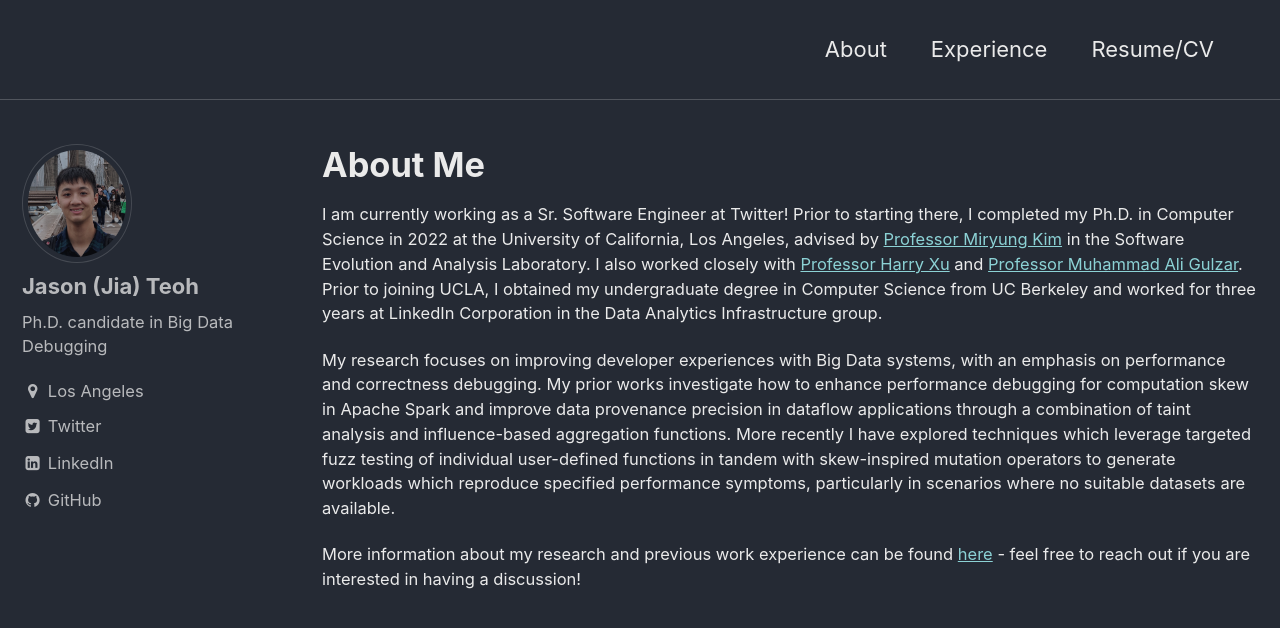
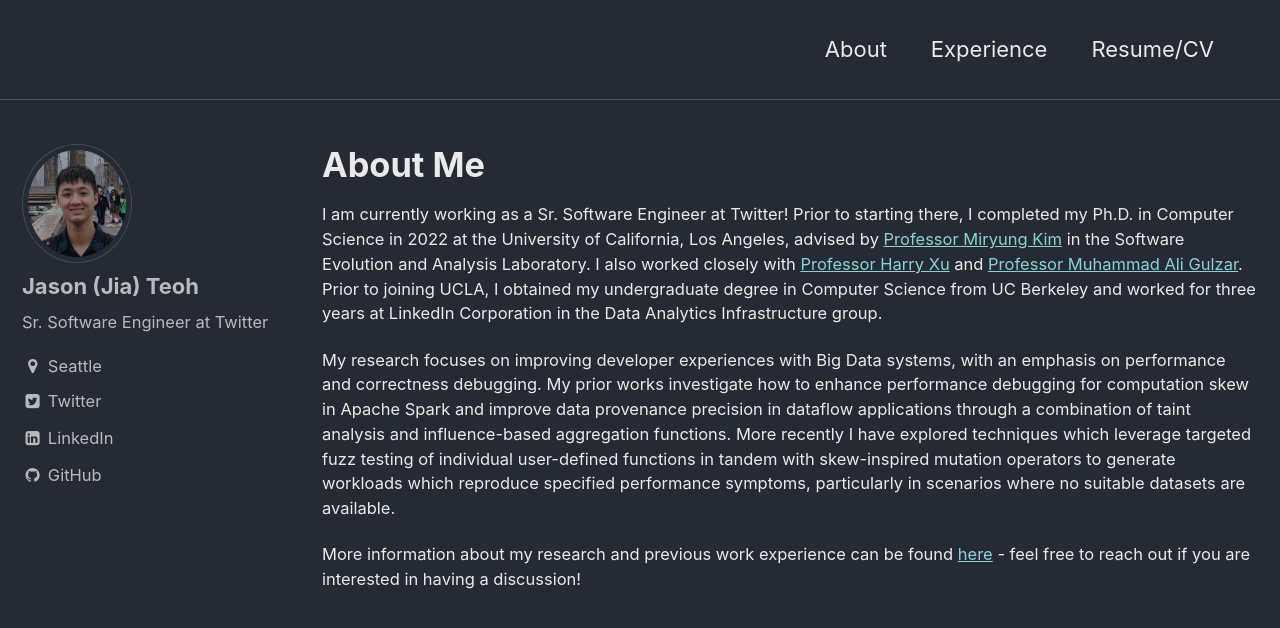
Before and after one commit to jiateoh/jiateoh.github.io, a Jekyll site: the page built from index.html, in a window 1280 px wide and 900 px high. Shown: the top 628 px of the window. Built offline with Jekyll 4.4.1, drawn with Linux system fonts in a browser that asks for light colours; the list of posts is cut into pages by our own code.

Commit message:
Update bio title and location.

```diff
--- a/_config.yml
+++ b/_config.yml
@@ -85,8 +85,8 @@ analytics:
 author:
   name             : "Jason (Jia) Teoh"
   avatar           : "/assets/images/profile_ny_cropped.jpg"
-  bio              : "Ph.D. candidate in Big Data Debugging"
-  location         : "Los Angeles"
+  bio              : "Sr. Software Engineer at Twitter" #"Ph.D. candidate in Big Data Debugging"
+  location         : "Seattle"
   #email            : "jiateoh at gmail"
   uri              :
   bitbucket        :
```
